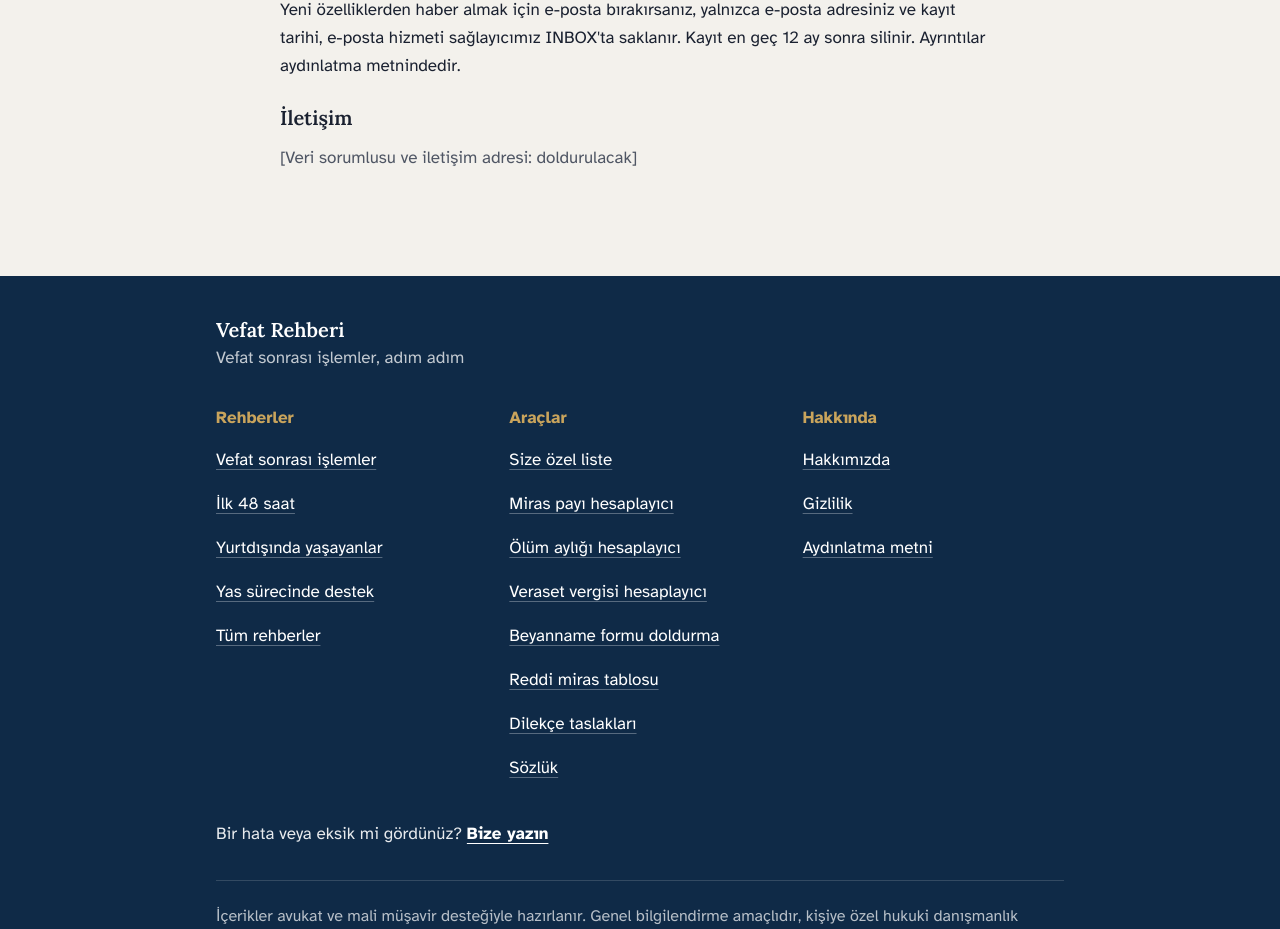
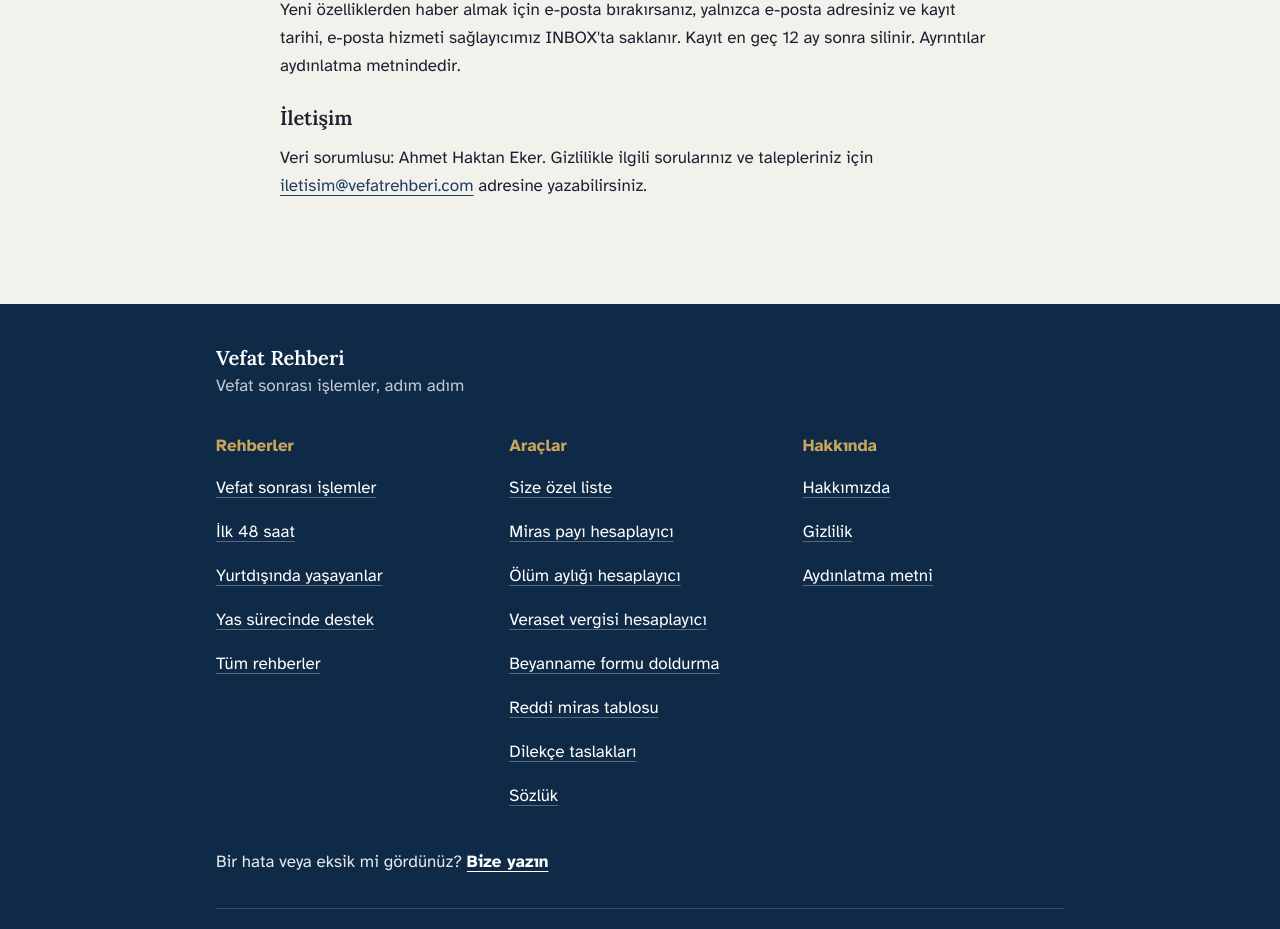
Before and after one commit to ahmethaktaneker/vefarehberi, a Next.js app: page /gizlilik in a window 1280 px wide. Shown: the part 891-1820 px from the top of the page. Built offline with nearby package versions, Linux system fonts and the light colour scheme.

Commit message:
Gizlilik sayfasına veri sorumlusu ve iletişim; 'kontrol ediliyor' ifadeleri kalktı

```diff
--- a/app/gizlilik/page.tsx
+++ b/app/gizlilik/page.tsx
@@ -1,5 +1,6 @@
 import type { Metadata } from "next";
 import { Sayfa } from "@/components/Sayfa";
+import { kvkkYukle } from "@/lib/kvkk";
 import { URUN_ADI } from "@/lib/marka";
 
 export const metadata: Metadata = {
@@ -10,6 +11,7 @@ export const metadata: Metadata = {
 };
 
 export default function Gizlilik() {
+  const kvkk = kvkkYukle();
   return (
     <Sayfa baslik="Gizlilik">
       <Bolum baslik="Kısaca">
@@ -58,7 +60,13 @@ export default function Gizlilik() {
       </Bolum>
 
       <Bolum baslik="İletişim">
-        <p className="text-metin-ikincil">[Veri sorumlusu ve iletişim adresi: doldurulacak]</p>
+        <p>
+          Veri sorumlusu: {kvkk.veri_sorumlusu}. Gizlilikle ilgili sorularınız ve talepleriniz için{" "}
+          <a href={`mailto:${kvkk.iletisim_eposta}`} className="baglanti">
+            {kvkk.iletisim_eposta}
+          </a>{" "}
+          adresine yazabilirsiniz.
+        </p>
       </Bolum>
     </Sayfa>
   );
--- a/components/beyanname/Kilit.tsx
+++ b/components/beyanname/Kilit.tsx
@@ -76,7 +76,7 @@ export function Kilit({ urun, paket = "Beyanname Paketi", faydalar }: { urun: st
           {durum === "sunucu" && <span className="text-uyari">Şu an doğrulanamadı. Biraz sonra tekrar deneyin.</span>}
         </p>
         <button type="submit" disabled={durum === "gonderiliyor" || kod.trim().length < 8} className="dugme dugme-birincil disabled:opacity-60">
-          {durum === "gonderiliyor" ? "Kontrol ediliyor…" : "Aracı aç"}
+          {durum === "gonderiliyor" ? "Açılıyor…" : "Aracı aç"}
         </button>
       </form>
     </div>
--- a/components/sonuc/AdimDetay.tsx
+++ b/components/sonuc/AdimDetay.tsx
@@ -20,7 +20,7 @@ const paraBicimi = new Intl.NumberFormat("tr-TR", { minimumFractionDigits: 2, ma
 
 export function TutarSatiri({ bilgi }: { bilgi: TutarBilgisi }) {
   if (bilgi.durum === "guncel_degil") {
-    return <span className="block text-base text-metin-ikincil">Güncel tutar kontrol ediliyor. Resmi kaynaktan teyit edin.</span>;
+    return <span className="block text-base text-metin-ikincil">Güncel tutarı ilgili kurumdan öğrenebilirsiniz.</span>;
   }
   return (
     <span className="block text-base">
```
Also changed, not shown: 1 other file (tests, documents, lock files or other folders).
